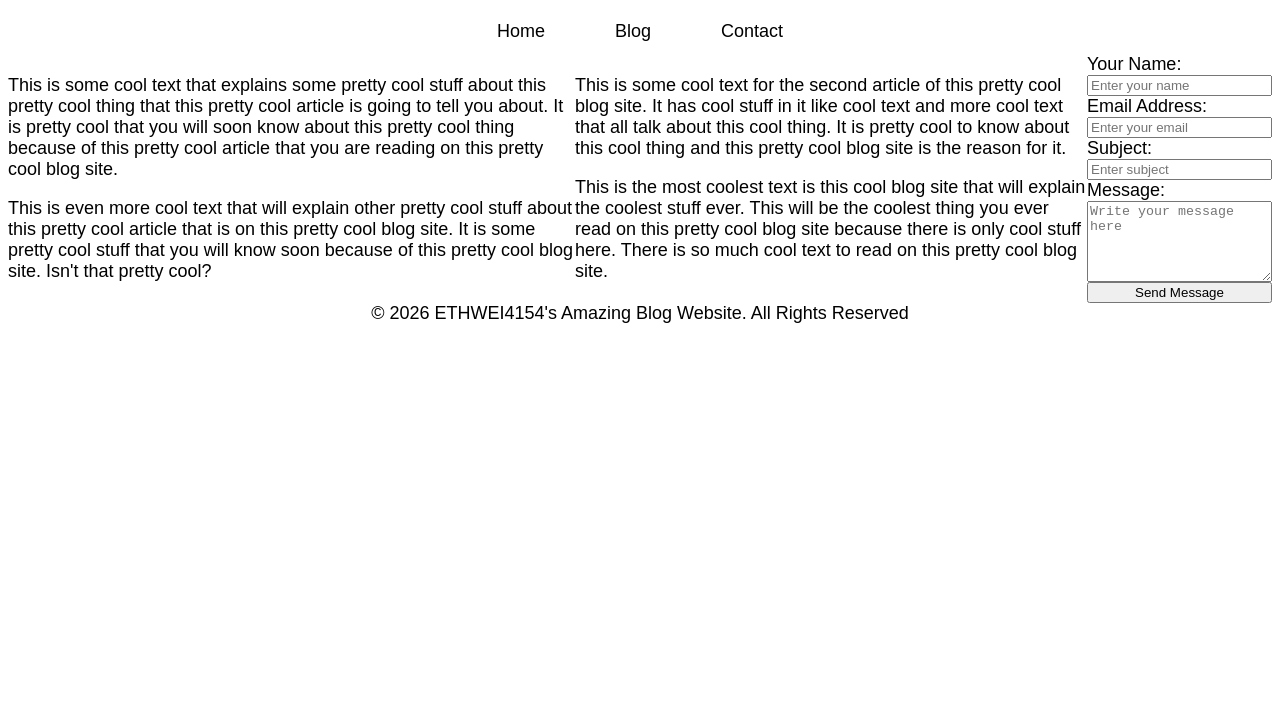
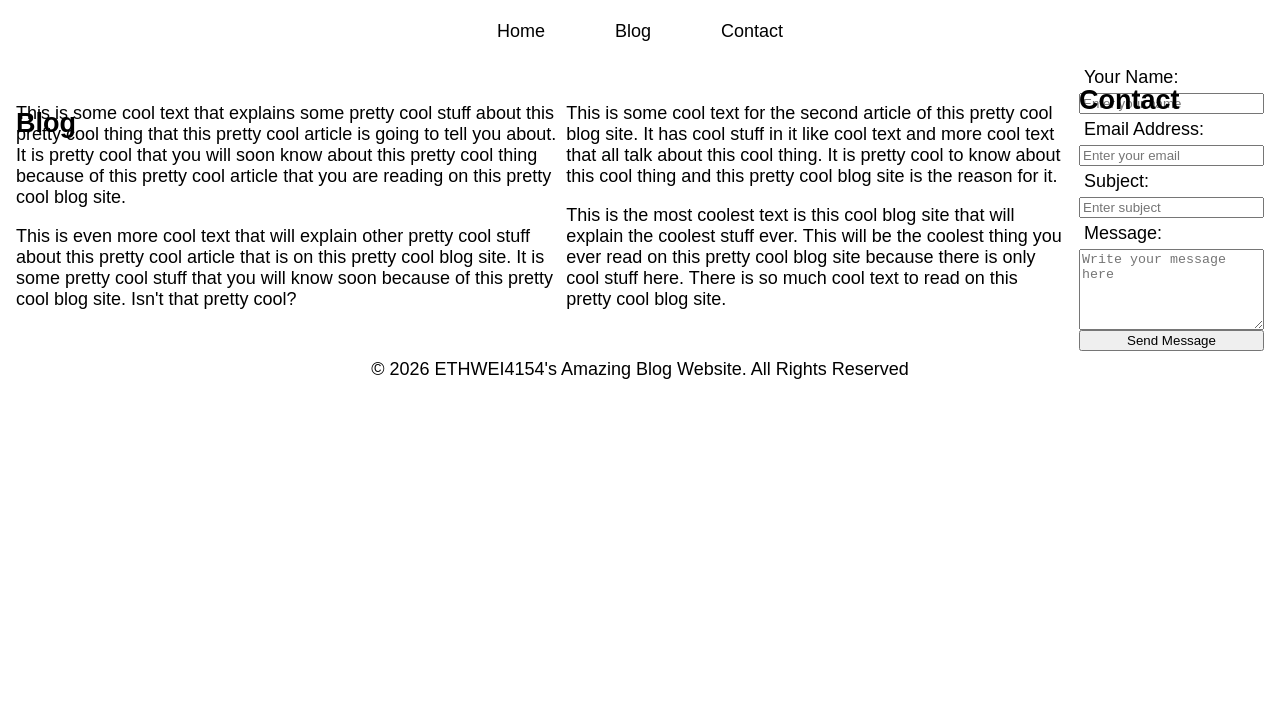
Before and after one commit to ETHW-ECPI/5.9-WebDesign-Performance-Assignment, a plain HTML site: page index.html in a window 1280 px wide. Shown: the part 81-800 px from the top of the page. Drawn offline with Linux system fonts and the light colour scheme.

Commit message:
aaaaaaaaaaaaaaaaaa

```diff
--- a/styles.css
+++ b/styles.css
@@ -41,6 +41,8 @@ section {
    background-color: white;
    display: flex;
    border-radius: 3px;
+   margin: 8px;
+   padding: auto 10px;
    transition: background-color 3s;
 }
 
@@ -51,8 +53,6 @@ section:focus {
 
 h2 {
    position: absolute;
-   top: 0;
-   left: 0;
    z-index: 1;
 }
 
@@ -86,6 +86,10 @@ nav ul li a:hover {
 form {
    display: flex;
    flex-direction: column;
+}
+
+label {
+   padding: 5px;
 }
 
 /* Screen Size Stuff */
```
